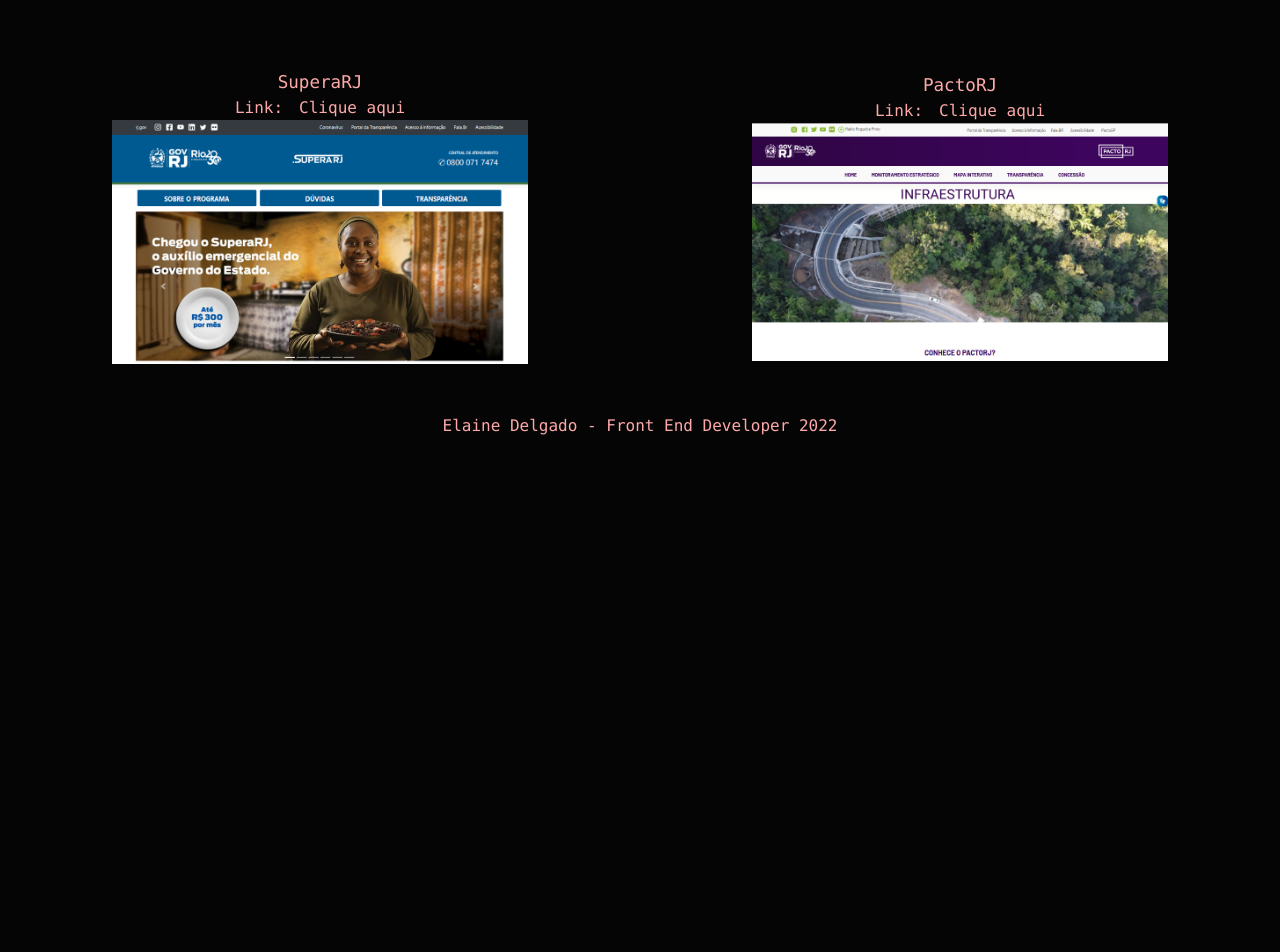
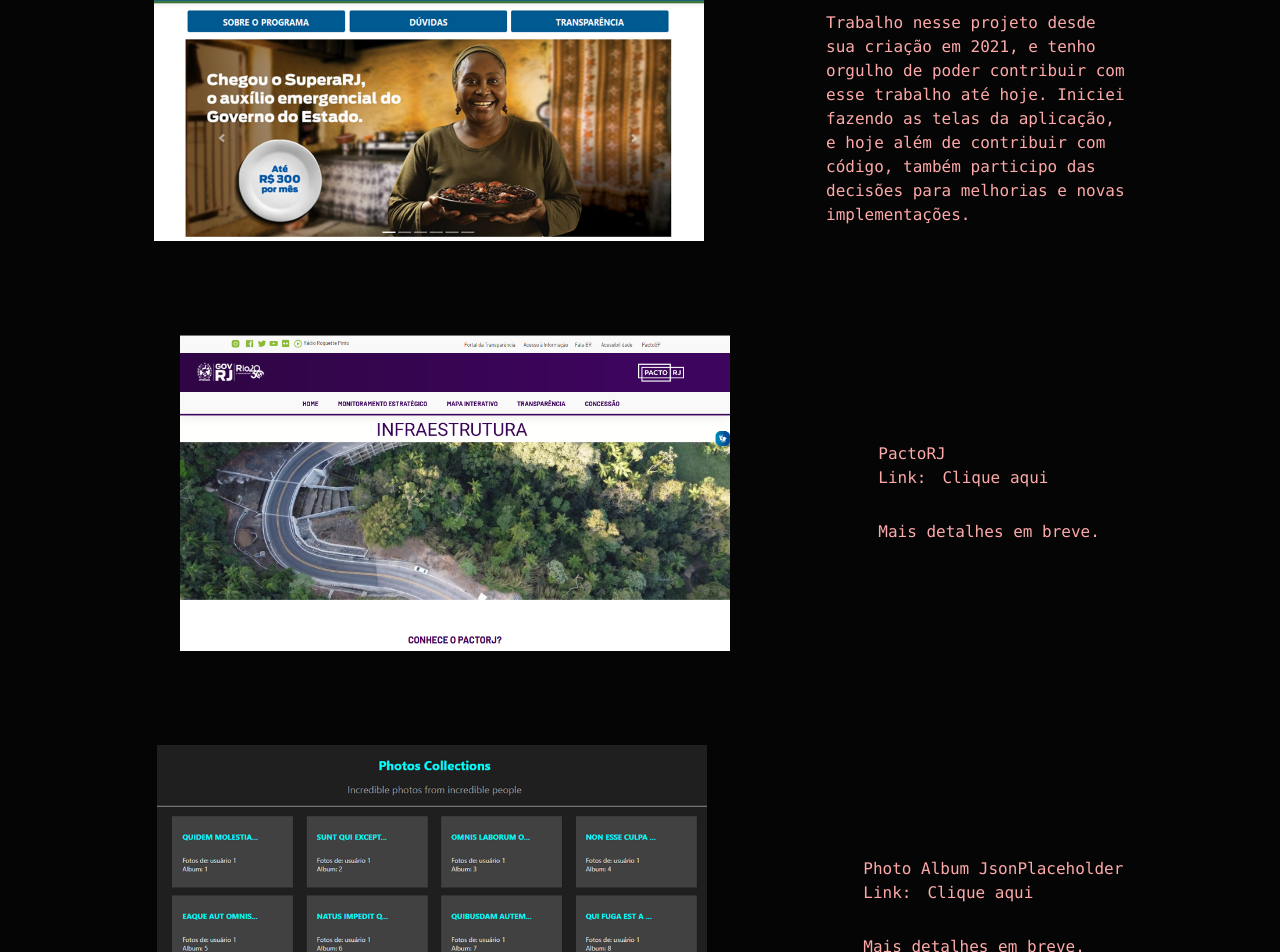
Before and after one commit to ElaineDelgado/portifa, a React (Create React App) app: page /Portifa in a window 1280 px wide. Shown: the part 280-1232 px from the top of the page. Before the commit the page ends 800 px from the top, so only its background shows below. Built offline with nearby package versions, Linux system fonts and the light colour scheme.

Commit message:
adicionando projetos em portifa

```diff
--- /dev/null
+++ b/src/data/projects.ts
@@ -0,0 +1,34 @@
+import superarj from '../assets/images/superarj.png'
+import pactorj from '../assets/images/pactorj.png'
+import album from '../assets/images/album.png'
+import quiz from '../assets/images/quiz.png'
+
+export const works = [
+  {
+    title: 'SuperaRJ',
+    description:'Trabalho nesse projeto desde sua criação em 2021, e tenho orgulho de poder contribuir com esse trabalho até hoje. Iniciei fazendo as telas da aplicação, e hoje além de contribuir com código, também participo das decisões para melhorias e novas implementações.',
+    image: superarj,
+    url: "https://superarj.rj.gov.br/",
+  },
+  {
+    title: 'PactoRJ',
+    description:'Mais detalhes em breve.',
+    image: pactorj,
+    url:"http://www.pacto.rj.gov.br/",
+  },
+]
+
+export const personal = [
+  {
+    title: 'Photo Album JsonPlaceholder',
+    description:'Mais detalhes em breve.',
+    image: album,
+    url:"https://albums-app.netlify.app",
+  },
+  {
+    title: 'Anime Quiz',
+    description:'Mais detalhes em breve.',
+    image: quiz,
+    url: "https://quiz-cjrm.netlify.app",
+  },
+]
--- a/src/data/work.ts
+++ /dev/null
@@ -1,38 +0,0 @@
-import superarj from '../assets/images/superarj.png'
-import pactorj from '../assets/images/pactorj.png'
-
-export const works = [
-  {
-    work: 'SuperaRJ',
-    image: superarj,
-    url: "https://superarj.rj.gov.br/",
-  },
-  {
-    work: 'PactoRJ',
-    image: pactorj,
-    url:"http://www.pacto.rj.gov.br/",
-  },
-]
-
-export const projects = [
-  {
-    work: '1-2 anos de experiência',
-    image: 'xxxx',
-    url:"Javascript",
-  },
-  {
-    work: '1-2 anos de experiência',
-    image: 'xxxx',
-    url: "Bootstrap",
-  },
-  {
-    work: '1-2 anos de experiência',
-    image: 'xxxx',
-    url: "SASS",
-  },
-  {
-    work: '1-2 anos de experiência',
-    image: 'xxxx',
-    url: "GITHUB",
-  },
-]
--- a/src/pages/Info.tsx
+++ b/src/pages/Info.tsx
@@ -2,11 +2,13 @@
 import Title from '../components/Title'
 import foto from '../foto.jpg'
 import InfoCards from '../components/InfoCards'
+import Subtitle from '../components/Subtitle'
 
 const Info = () => {
   return (
     <main className="info-section" id="info">
       <Title title={'Info'}/>
+      <Subtitle title={'um pouco sobre mim'} />
       <article className="about-me">
         <div className="perfil-items">
           <img src={foto} alt="Foto perfil" className="profile-image" />
--- a/src/pages/Portifa.tsx
+++ b/src/pages/Portifa.tsx
@@ -1,6 +1,7 @@
 import Title from '../components/Title'
 import '../styles/Portifa.css'
-import {works} from '../data/work'
+import {works} from '../data/projects'
+import {personal} from '../data/projects'
 import Subtitle from '../components/Subtitle'
 
 const Portifa = () => {
@@ -9,15 +10,39 @@
       <Title title='Portifolio'/>
 
       <Subtitle title={'principais projetos profissionais e pessoais'} />
-        <article className="works-cards-container grid grid-cols-1 md:grid-cols-2 pt-8">
+
+        <article className="works-cards-container grid mt-8">
           {works.map((item, index) => (
-            <div key={index} className="work-card">
-              <h2>{item.work}</h2>
-              <section className="linkToProject">
-                <p>Link:</p>
-                <a href={item.url} target="_blank" rel="noreferrer">Clique aqui</a>
+            <div key={index} className="work-card lg:flex-row flex-col-reverse flex p-8">
+              <section  className=" img-section">
+                <img src={item.image} alt={item.title} />
               </section>
-              <img src={item.image} alt={item.work} />
+              <section className="details-text py-3">
+                <h3>{item.title}</h3>
+                <div className="linkToProject">
+                  <p>Link:</p>
+                  <a href={item.url} target="_blank" rel="noreferrer">Clique aqui</a>
+                </div>
+                <p>{item.description}</p>
+              </section>
+            </div>
+          ))}
+        </article>
+
+        <article className="works-cards-container grid mt-8">
+          {personal.map((item, index) => (
+            <div key={index} className="work-card lg:flex-row flex-col-reverse flex">
+              <section  className=" img-section">
+                <img src={item.image} alt={item.title} />
+              </section>
+              <section className="details-text py-3">
+                <h3>{item.title}</h3>
+                <div className="linkToProject">
+                  <p>Link:</p>
+                  <a href={item.url} target="_blank" rel="noreferrer">Clique aqui</a>
+                </div>
+                <p>{item.description}</p>
+              </section>
             </div>
           ))}
         </article>
--- a/src/styles/Contactme.css
+++ b/src/styles/Contactme.css
@@ -1,13 +1,4 @@
-
 /***** Contato ******/
-/* .contactme-container {
-  margin: 40px auto;
-} */
-
-.contactme-container h1 {
-  margin-bottom: 20px;
-}
-
 .contactme-container h2 {
   margin-bottom: 40px;
 }
--- a/src/styles/Portifa.css
+++ b/src/styles/Portifa.css
@@ -16,15 +16,19 @@
 }
 
 .work-card {
-  display: flex;
-  flex-direction: column;
+  /* display: flex; */
   align-items: center;
+  justify-content: space-evenly;
   margin-bottom: 30px;
 }
 
-.work-card img {
-  max-width: 65%;
-  height: auto;
+.img-section {
+  max-width: 550px;
+}
+
+.details-text {
+  max-width: 300px;
+  text-align: start;
 }
 
 .linkToProject {
@@ -34,7 +38,7 @@
 
 .linkToProject a {
   color: #FDA9A9;
-  text-decoration: none;
+  /* text-decoration: none; */
   font-size: 1rem;
   margin-left: 1rem;
 }
```
Also changed, not shown: src/assets/images/album.png (added), src/assets/images/quiz.png (added).
